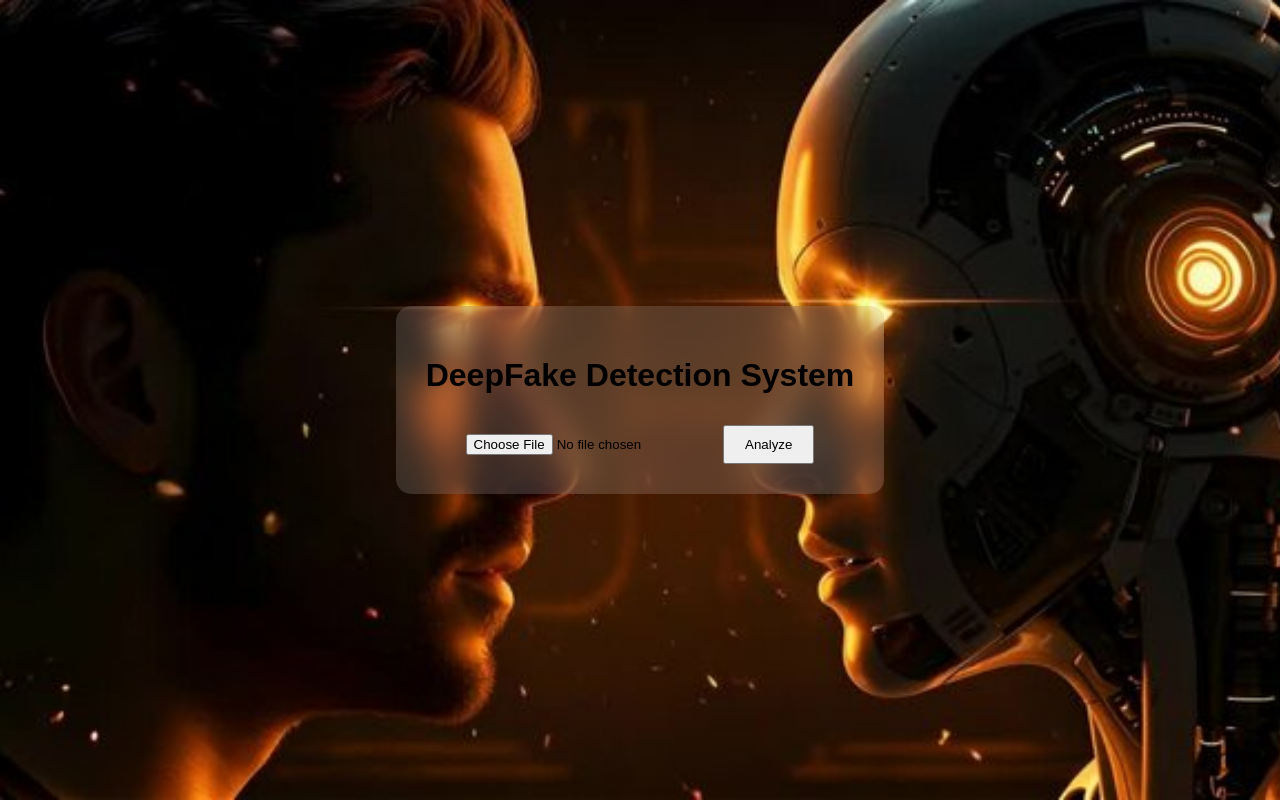
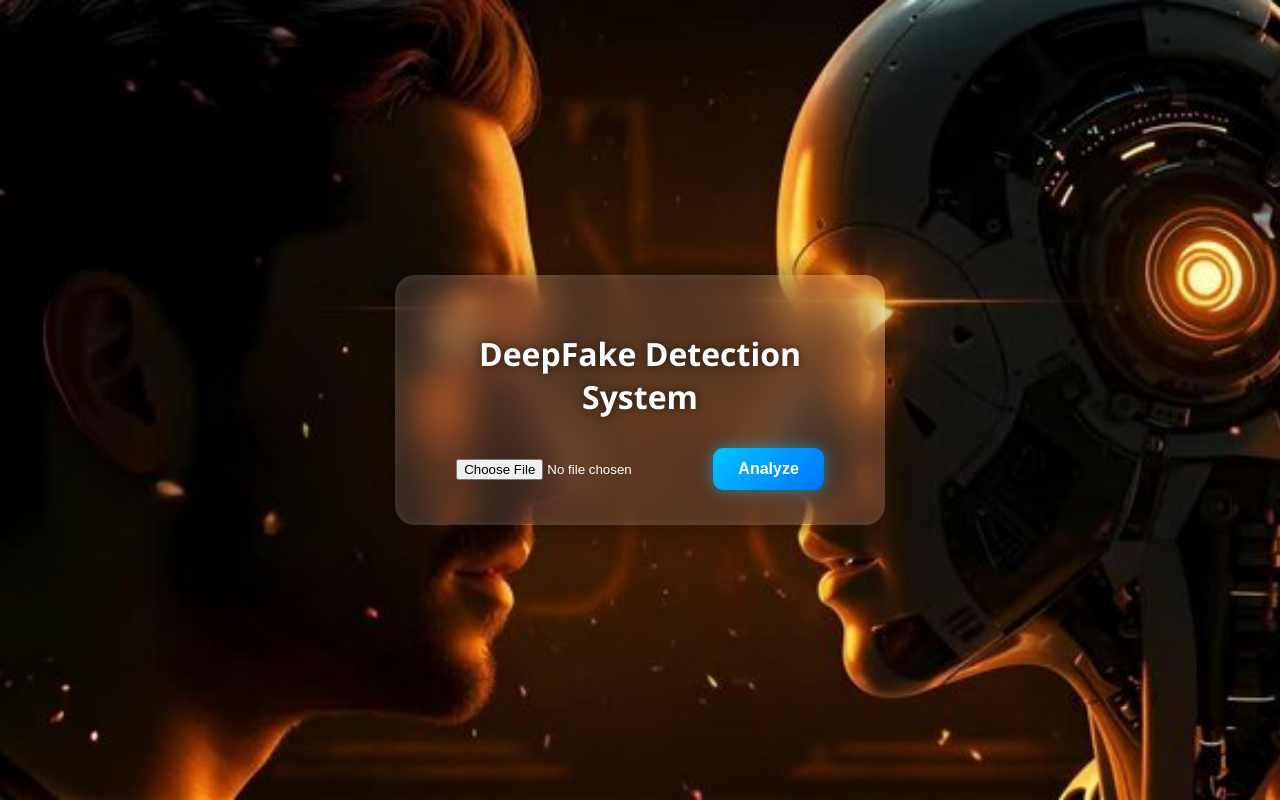
Before and after one commit to Rushi260403/DeepFake_Detection_v2, a Flask app: page / in a window 1280 px wide. Run offline with Flask 3, Linux system fonts and the light colour scheme.

Commit message:
Added production level glass UI, animated loader and modern result styling

```diff
--- a/ui/static/style.css
+++ b/ui/static/style.css
@@ -1,3 +1,6 @@
+/* ==================================================
+   BODY BACKGROUND
+================================================== */
 body
 {
     margin:0;
@@ -5,86 +8,249 @@ body
 
     background:url("/static/bg.jpg") center/cover no-repeat;
 
-    font-family:Arial;
+    font-family: 'Segoe UI', Arial, sans-serif;
+
     display:flex;
     justify-content:center;
     align-items:center;
+
+    color:white;
 }
 
 
+/* ==================================================
+   GLASS CONTAINER
+================================================== */
 .glass
 {
-    background: rgba(255,255,255,0.15);
-    backdrop-filter: blur(15px);
+    background: rgba(255,255,255,0.12);
 
-    padding:30px;
-    border-radius:15px;
+    backdrop-filter: blur(20px);
+    -webkit-backdrop-filter: blur(20px);
+
+    padding:35px;
+    border-radius:20px;
 
     text-align:center;
+
+    box-shadow:
+        0 0 25px rgba(0,0,0,0.4),
+        inset 0 0 10px rgba(255,255,255,0.1);
+
+    width:420px;
+
+    animation: fadeIn 0.6s ease;
 }
 
 
-button
+/* ==================================================
+   TITLE
+================================================== */
+h1
 {
-    padding:10px 20px;
-    margin-top:10px;
-    cursor:pointer;
+    margin-bottom:20px;
+
+    font-weight:600;
+
+    text-shadow:0 0 10px rgba(0,0,0,0.6);
 }
 
 
+/* ==================================================
+   FILE INPUT
+================================================== */
+input[type="file"]
+{
+    margin-top:10px;
+    margin-bottom:10px;
+
+    color:white;
+}
+
+
+/* ==================================================
+   MODERN BUTTON
+================================================== */
+button
+{
+    padding:12px 25px;
+
+    margin-top:10px;
+
+    cursor:pointer;
+
+    border:none;
+    border-radius:10px;
+
+    font-size:16px;
+    font-weight:600;
+
+    color:white;
+
+    background: linear-gradient(135deg,#00c6ff,#0072ff);
+
+    transition:0.3s;
+
+    box-shadow:0 0 15px rgba(0,198,255,0.5);
+}
+
+
+button:hover
+{
+    transform:scale(1.05);
+
+    box-shadow:0 0 25px rgba(0,198,255,0.8);
+}
+
+
+/* ==================================================
+   HIDDEN CLASS
+================================================== */
 .hidden
 {
     display:none;
 }
 
 
-.spinner
+/* ==================================================
+   PROGRESS BAR LOADER
+================================================== */
+.loader-box
 {
-    width:40px;
-    height:40px;
-    border:5px solid white;
-    border-top:5px solid transparent;
+    margin-top:20px;
+}
 
-    border-radius:50%;
+.progress-bar
+{
+    width:100%;
+    height:12px;
 
-    animation:spin 1s linear infinite;
+    background: rgba(255,255,255,0.2);
 
-    margin:auto;
+    border-radius:20px;
+
+    overflow:hidden;
+
+    margin-bottom:10px;
+}
+
+.progress-fill
+{
+    height:100%;
+
+    width:30%;
+
+    background: linear-gradient(90deg,#00ffcc,#00aaff);
+
+    border-radius:20px;
+
+    animation: loading 1.4s infinite;
 }
 
 
-@keyframes spin
+@keyframes loading
 {
+    0%
+    {
+        margin-left:-30%;
+    }
+
     100%
     {
-        transform:rotate(360deg);
+        margin-left:100%;
     }
 }
 
 
+/* ==================================================
+   RESULT BOX
+================================================== */
+.result-box
+{
+    margin-top:20px;
+
+    padding:15px;
+
+    border-radius:12px;
+
+    background: rgba(0,0,0,0.4);
+
+    border:2px solid;
+
+    animation: fadeIn 0.5s ease;
+
+    box-shadow:0 0 20px rgba(0,0,0,0.5);
+}
+
+
+/* ==================================================
+   RESULT COLORS
+================================================== */
+
+.result-box.fake
+{
+    border-color:#ff4d4d;
+    box-shadow:0 0 20px rgba(255,0,0,0.6);
+}
+
+.result-box.real
+{
+    border-color:#00ff88;
+    box-shadow:0 0 20px rgba(0,255,150,0.6);
+}
+
+.result-box.uncertain
+{
+    border-color:#ffaa00;
+    box-shadow:0 0 20px rgba(255,170,0,0.6);
+}
+
+
+/* ==================================================
+   FRAME GRID (if enabled later)
+================================================== */
 .framesGrid
 {
     display:grid;
+
     grid-template-columns: repeat(5,1fr);
+
     gap:10px;
+
     margin-top:20px;
 }
-
 
 .frameImage
 {
     width:100%;
+
     border-radius:8px;
+
+    transition:0.3s;
 }
 
-.frame {
-    width: 120px;
-    margin: 5px;
-    border-radius: 8px;
+.frameImage:hover
+{
+    transform:scale(1.1);
+
+    box-shadow:0 0 15px rgba(255,255,255,0.6);
 }
 
-.resultBox
+
+/* ==================================================
+   FADE ANIMATION
+================================================== */
+@keyframes fadeIn
 {
-    margin-top:15px;
-    font-size:18px;
+    from
+    {
+        opacity:0;
+        transform:translateY(15px);
+    }
+
+    to
+    {
+        opacity:1;
+        transform:translateY(0);
+    }
 }
```
